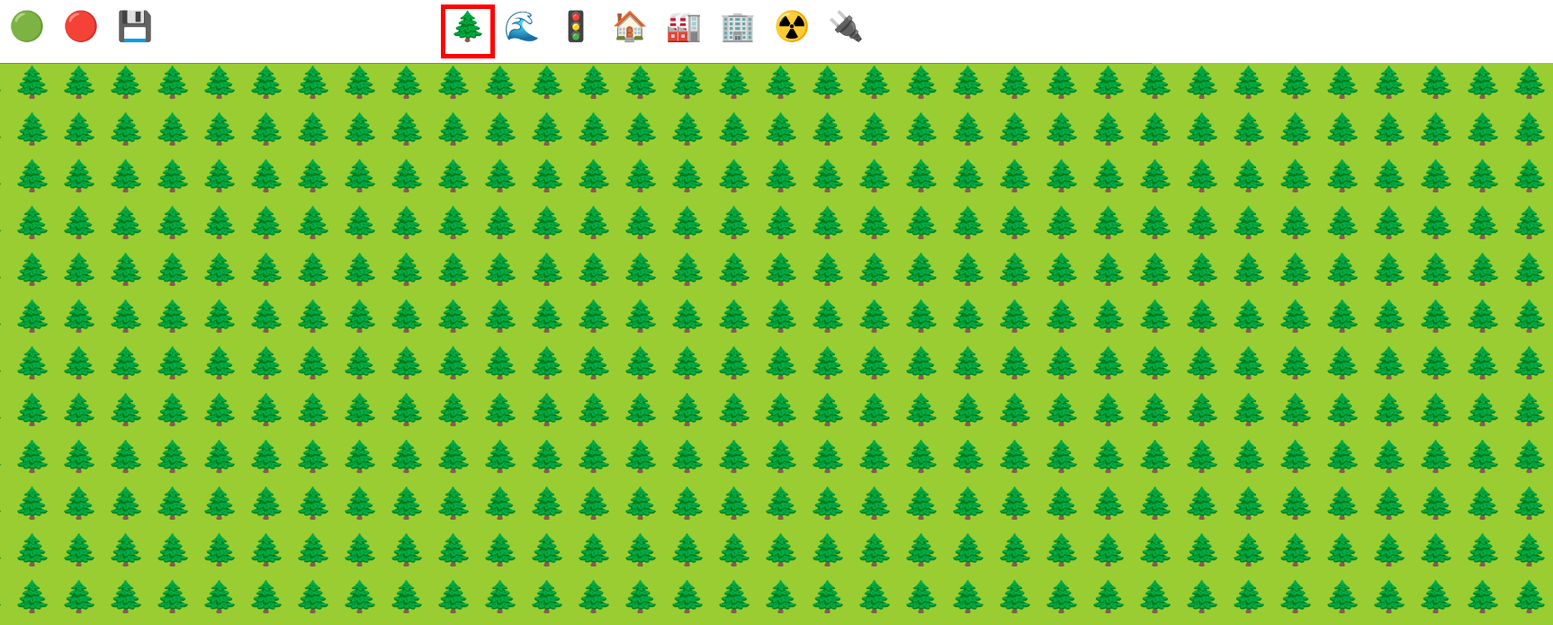
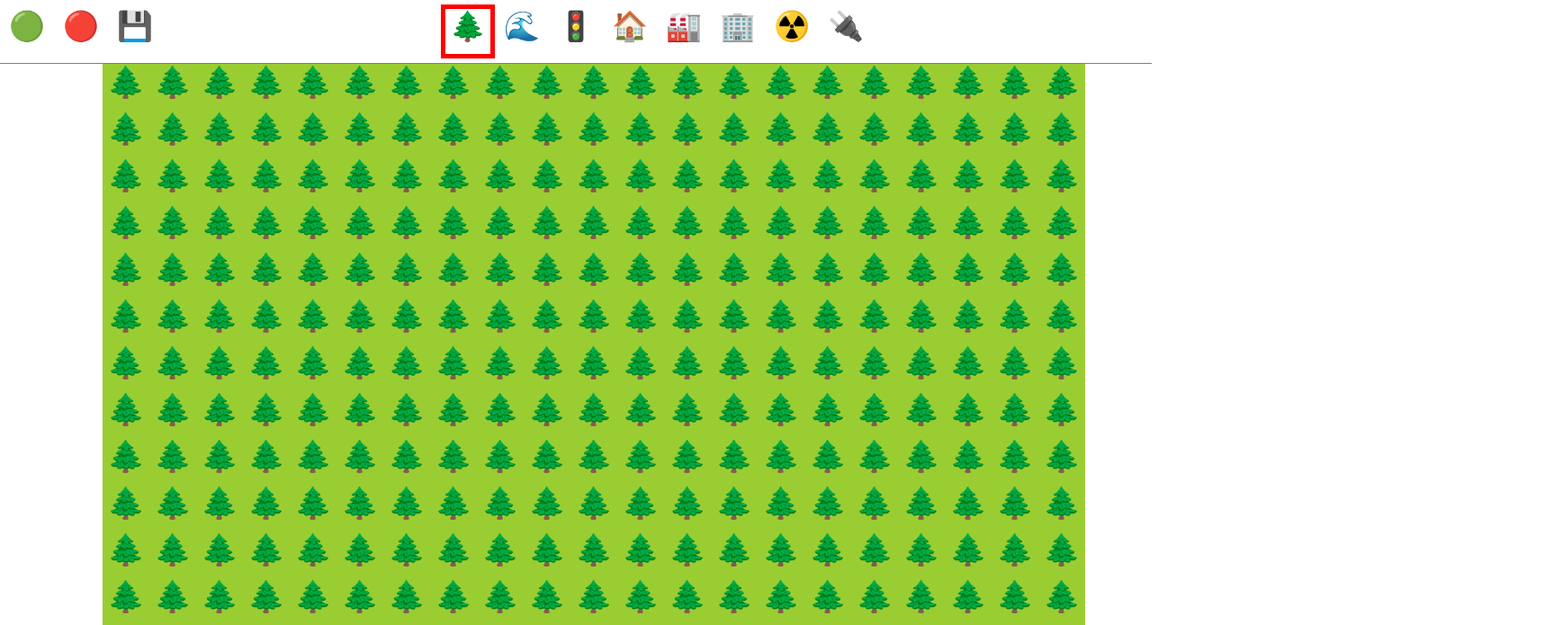
Before and after one commit to grantsru/simcity-js, a React (Vite) app: page / in a window 1280 px wide. Shown: the top 695 px of the page at 90% size, 1726 px wide, since content can reach past the window. Built offline with nearby package versions, Linux system fonts and the light colour scheme.

Commit message:
Add eslint w/ configuration, lint project

```diff
--- a/src/components/Cell.tsx
+++ b/src/components/Cell.tsx
@@ -1,8 +1,8 @@
 import React, { useContext } from 'react';
 import styled from 'styled-components';
 
-import {Context, HYDRATE} from "../store";
-import Tile from "../models/Tile";
+import { Context, HYDRATE } from '../store';
+import Tile from '../models/Tile';
 
 interface CellProps {
   key: string;
@@ -12,7 +12,7 @@ interface CellProps {
 const StyledTopSpan = styled.span`
   border: 1px solid ${(props: CellProps) => props.tile.cellBackground()};
   &:hover { border: 1px solid yellow };
-  ${(props: CellProps) => props.tile.isBuilding() &&  props.tile.electricity.power && `
+  ${(props: CellProps) => props.tile.isBuilding() && props.tile.electricity.power && `
     &:after {
       content: "⚡";
       font-size: 10px;
@@ -54,15 +54,17 @@ const StyledCell = styled.div`
   width: 50px;
   font-size: 34px;
   text-align: center;
+  cursor: pointer;
   background: ${(props: CellProps) => props.tile.cellBackground()};
 `;
 
 export default function Cell(props: CellProps) {
+  const { tile } = props;
   const [state, dispatch] = useContext(Context);
 
   const clickCell = (): void => {
-    if (state.activeTool === 'power') props.tile.electricity.wired = true;
-    else props.tile.setTileType(state.activeTool);
+    if (state.activeTool === 'power') tile.electricity.wired = true;
+    else tile.setTileType(state.activeTool);
 
     dispatch({ type: HYDRATE });
   };
@@ -71,7 +73,7 @@ export default function Cell(props: CellProps) {
     <StyledTopSpan onClick={clickCell} {...props}>
       <StyledBottomSpan {...props}>
         <StyledCell {...props}>
-          {props.tile.type.icon}
+          {tile.type.icon}
         </StyledCell>
       </StyledBottomSpan>
     </StyledTopSpan>
--- a/src/components/Grid.tsx
+++ b/src/components/Grid.tsx
@@ -25,16 +25,14 @@ export default function Grid(props: GridProps) {
   return (
     <StyledGrid>
       {
-        gridMap.map((gridRow, i) =>
-          <StyledRow key={`row-${i}`}>
+        gridMap.map((gridRow) => (
+          <StyledRow key={`row-${Math.random().toString(5)}`}>
             {
-              gridRow.map((gridCell: Tile, j) =>
-                <Cell key={`cell-${j}`} tile={gridCell} />
-              )
+              gridRow.map((gridCell: Tile) => <Cell key={gridCell.type} tile={gridCell} />)
             }
           </StyledRow>
-        )
+        ))
       }
     </StyledGrid>
-  )
+  );
 }
--- a/src/containers/Toolbar.tsx
+++ b/src/containers/Toolbar.tsx
@@ -1,8 +1,8 @@
 import React, { useContext } from 'react';
 import styled from 'styled-components';
-import {Context, SELECT_TOOL} from "../store";
+import { Context, SELECT_TOOL } from '../store';
 
-import { tileTypes } from "../models/Tile";
+import { tileTypes } from '../models/Tile';
 
 const actionTypes = [
   {
@@ -16,8 +16,8 @@ const actionTypes = [
   {
     action: 'save',
     icon: '💾',
-    }
-]
+  },
+];
 
 const StyledToolbar = styled.div`
   position: fixed;
@@ -41,7 +41,8 @@ const StyledToolTile = styled.div`
   width: 50px;
   font-size: 32px;
   text-align: center;
-  border: ${({isActive}) => isActive ? '5px solid red' : '5px solid white'};
+  cursor: pointer;
+  border: ${({ isActive }) => (isActive ? '5px solid red' : '5px solid white')};
 `;
 
 export default function Toolbar() {
@@ -51,24 +52,23 @@ export default function Toolbar() {
     dispatch({
       type: SELECT_TOOL,
       payload: tileTypes[i].value,
-        })
-    }
+    });
+  };
 
   return (
     <StyledToolbar>
       <StyledToolSection>
         {
-                    actionTypes.map((action) =>
-                        <StyledToolTile
-                        >
+          actionTypes.map((action) => (
+            <StyledToolTile>
               {action.icon}
             </StyledToolTile>
-                    )
+          ))
         }
       </StyledToolSection>
       <StyledToolSection>
         {
-                    tileTypes.map((tool, i) =>
+          tileTypes.map((tool, i) => (
             <StyledToolTile
               key={tool.value}
               isActive={tool.value === state.activeTool}
@@ -76,11 +76,10 @@ export default function Toolbar() {
             >
               {tool.icon}
             </StyledToolTile>
-                    )
+          ))
         }
       </StyledToolSection>
-            <StyledToolSection>
-            </StyledToolSection>
+      <StyledToolSection />
     </StyledToolbar>
   );
-};
+}
--- a/src/index.tsx
+++ b/src/index.tsx
@@ -1,9 +1,9 @@
 import React, { useContext, useReducer } from 'react';
 import ReactDOM from 'react-dom';
-import Board from "./containers/Board";
-import {Context, Reducer} from "./store";
+import Board from './containers/Board';
+import { Context, Reducer } from './store';
 
-function SimCity(): React.FC {
+function SimCity() {
   const [state, dispatch] = useReducer(Reducer, useContext(Context));
 
   return (
--- a/src/models/Tile.ts
+++ b/src/models/Tile.ts
@@ -17,8 +17,11 @@ export const tileTypes: TileType[] = [
 
 export default class Tile {
   x: number;
+
   y: number;
+
   type: TileType;
+
   electricity = {
     wired: false,
     power: false,
@@ -31,7 +34,7 @@ export default class Tile {
   cellBackground(): string {
     switch (this.type.value) {
       case 'grass':
-                return `yellowgreen`;
+        return 'yellowgreen';
       case 'water':
         return 'dodgerblue';
       case 'road':
@@ -56,9 +59,9 @@ export default class Tile {
   }
 
   setTileType(value: string) {
-        for (const type of tileTypes) {
-            if (type.value === value) {
-                this.type = type;
+    for (let i = 0; i < tileTypes.length; i += 1) {
+      if (tileTypes[i].value === value) {
+        this.type = tileTypes[i];
         break;
       }
     }
--- a/src/store/index.tsx
+++ b/src/store/index.tsx
@@ -1,12 +1,12 @@
 import { createContext } from 'react';
-import Tile, { tileTypes } from "../models/Tile";
+import Tile, { tileTypes } from '../models/Tile';
 
-const mapHeight = 41;
-const mapWidth = 41;
+const mapHeight = 15;
+const mapWidth = 21;
 
 const grassMap: Tile[][] = [...Array(mapHeight)]
-    .map((_, x) => [...Array(mapWidth)]
-        .map((_, y) => new Tile(tileTypes[0], x, y)));
+  .map((_, x) => [...Array(mapWidth)]
+    .map((_, y) => new Tile(tileTypes[0], x, y)));
 
 export const initialState = {
   boardMap: grassMap,
@@ -21,12 +21,14 @@ export const Reducer = (state, action) => {
     case HYDRATE:
       return {
         ...state,
-      }
+      };
     case SELECT_TOOL:
       return {
         ...state,
         activeTool: action.payload,
-      }
+      };
+    default:
+      throw new Error();
   }
 };
 
--- a/tsconfig.json
+++ b/tsconfig.json
@@ -1,6 +1,7 @@
 {
   "compilerOptions": {
     "jsx": "react",
-    "downlevelIteration": true
+    "downlevelIteration": true,
+    "allowSyntheticDefaultImports": true
   }
 }
```
Also changed, not shown: package.json (+8 -0 lines), src/containers/Board.tsx (+5 -6 lines), .eslintrc.json (added), 1 other file (tests, documents, lock files or other folders). Lines whose indentation alone changed are shown as unchanged.
